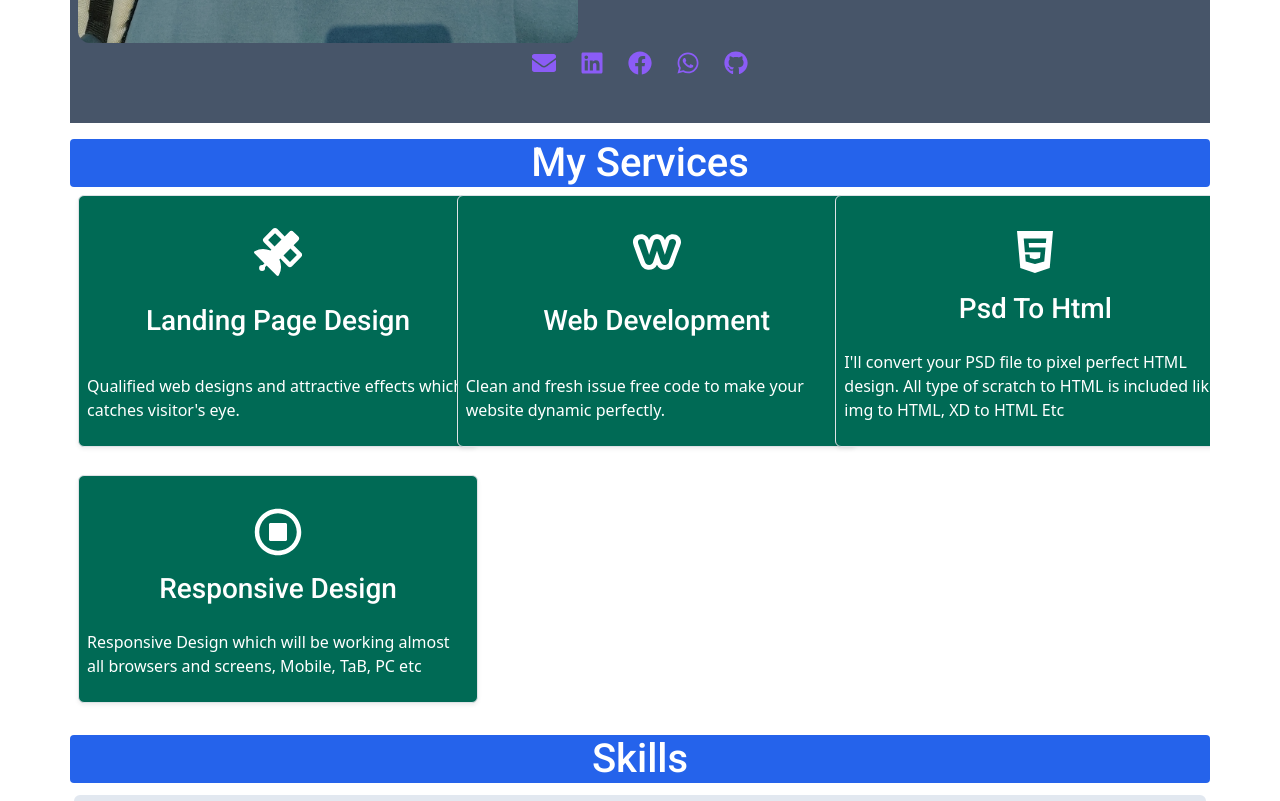
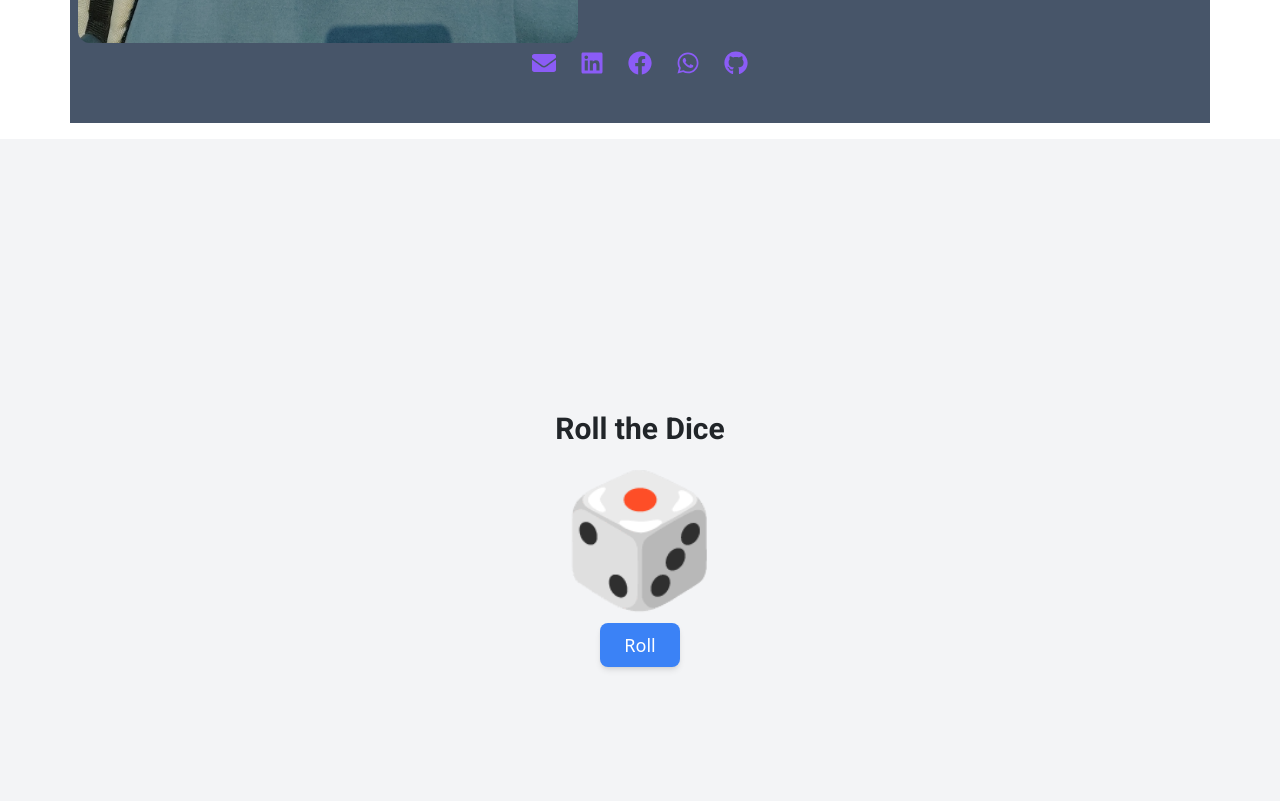
Before and after one commit to ashiful2002/portfolio, a React (Vite) app: page / in a window 1280 px wide. Shown: the part 700-1501 px from the top of the page. Built offline with nearby package versions, Linux system fonts and the light colour scheme.

Commit message:
Added New Dice Gage

```diff
--- a/package.json
+++ b/package.json
@@ -14,6 +14,7 @@
     "antd": "^5.22.2",
     "axios": "^1.7.9",
     "bootstrap": "^5.3.3",
+    "framer-motion": "^12.4.2",
     "motion": "^11.15.0",
     "react": "^18.3.1",
     "react-bootstrap": "^2.10.6",
--- /dev/null
+++ b/src/Components/DiceGame.jsx
@@ -0,0 +1,50 @@
+import { useState } from "react";
+import { motion } from "framer-motion";
+
+export default function DiceGame() {
+  const [dice, setDice] = useState("🎲");
+  const [isRolling, setIsRolling] = useState(false);
+
+  const rollDice = () => {
+    if (isRolling) return; // Prevent spamming
+
+    setIsRolling(true);
+    const diceFaces = ["⚀", "⚁", "⚂", "⚃", "⚄", "⚅"];
+
+    // Simulate rolling effect
+    let count = 0;
+    const interval = setInterval(() => {
+      const randomIndex = Math.floor(Math.random() * 6);
+      setDice(diceFaces[randomIndex]);
+      count++;
+      if (count > 10) {
+        clearInterval(interval);
+        setIsRolling(false);
+      }
+    }, 100); // Change every 100ms for rolling effect
+  };
+
+  return (
+    <div className="flex flex-col items-center justify-center min-h-screen bg-gray-100">
+      <h1 className="text-3xl font-bold mb-4">Roll the Dice</h1>
+
+      {/* Dice with animation */}
+      <motion.div
+        className="text-9xl"
+        animate={{ rotate: isRolling ? [0, 10, -10, 0] : 0, scale: isRolling ? [1, 1.2, 1] : 1 }}
+        transition={{ duration: 0.5, ease: "easeInOut" }}
+      >
+        {dice}
+      </motion.div>
+
+      {/* Roll Button */}
+      <button
+        onClick={rollDice}
+        disabled={isRolling}
+        className="mt-4 px-6 py-2 bg-blue-500 text-white text-lg rounded-lg shadow-md hover:bg-blue-600 transition disabled:bg-gray-400"
+      >
+        {isRolling ? "Rolling..." : "Roll"}
+      </button>
+    </div>
+  );
+}
--- a/src/pages/Home/Home.jsx
+++ b/src/pages/Home/Home.jsx
@@ -5,11 +5,13 @@ import Hero from "./Section/Hero";
 import Services from "./Section/Services";
 import Testimonials from "./Section/Testimonials";
 import Contact from "./Section/Contact";
+import DiceGame from "../../Components/DiceGame";
 
 const Home = () => {
   return (
     <>
       <Hero />
+      < DiceGame />
       <Services />
       <Skills />
       <Projects />
```
Also changed, not shown: 1 other file (tests, documents, lock files or other folders).
